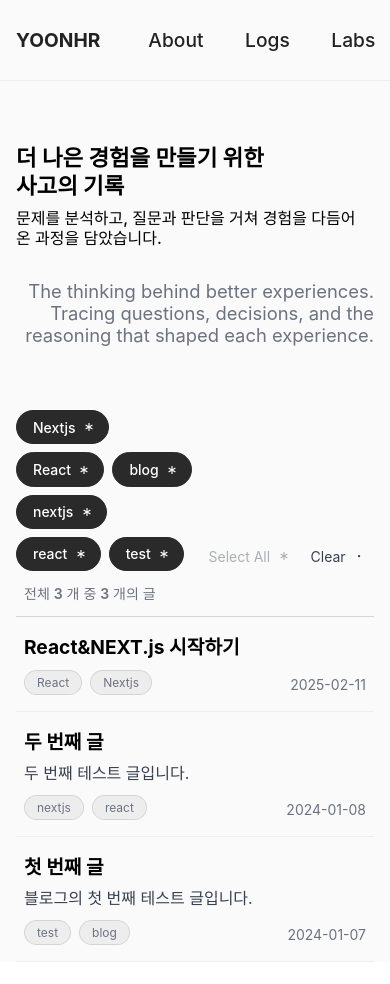
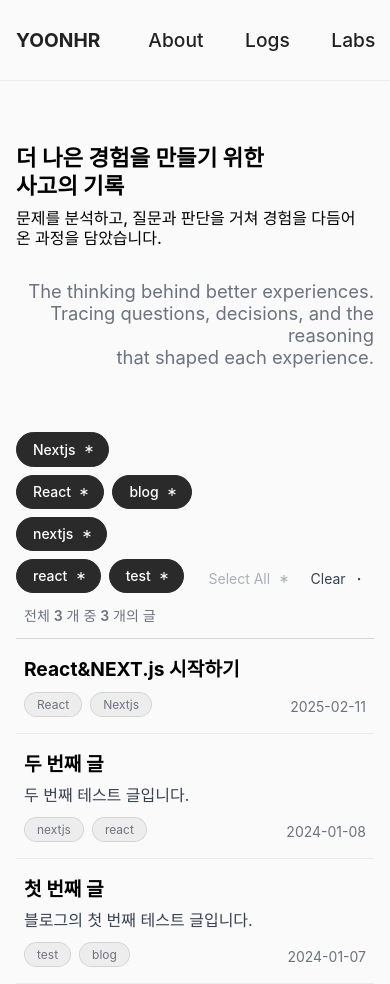
Before and after one commit to yoonhr7/yoonhr7.github.io, a Next.js app: page /logs in a window 390 px wide. Before the commit the page ends 962 px from the top, so only its background shows below. Built offline with nearby package versions, Linux system fonts and the light colour scheme; a web font is replaced by a local one.

Commit message:
update logs page text styling

```diff
--- a/src/app/logs/LogsClient.tsx
+++ b/src/app/logs/LogsClient.tsx
@@ -61,9 +61,8 @@ export default function LogsClient({ posts }: LogsClientProps) {
         </h2>
         <h3 className="title-en">
           The thinking behind better experiences.
-          <br />
-          Tracing questions, decisions, and the reasoning that shaped each
-          experience.
+          <br /> Tracing questions, decisions, and the reasoning
+          <br /> that shaped each experience.
         </h3>
       </div>
 
--- a/src/styles/global.scss
+++ b/src/styles/global.scss
@@ -26,7 +26,7 @@
     margin-top: 0.5rem;
   }
   .title-en {
-    font-size: clamp(1.15rem, 3vw, 1.5rem);
+    font-size: clamp(1.15rem, 2.8vw, 1.5rem);
     font-weight: 400;
     line-height: 1.2;
     text-align: right;
```
